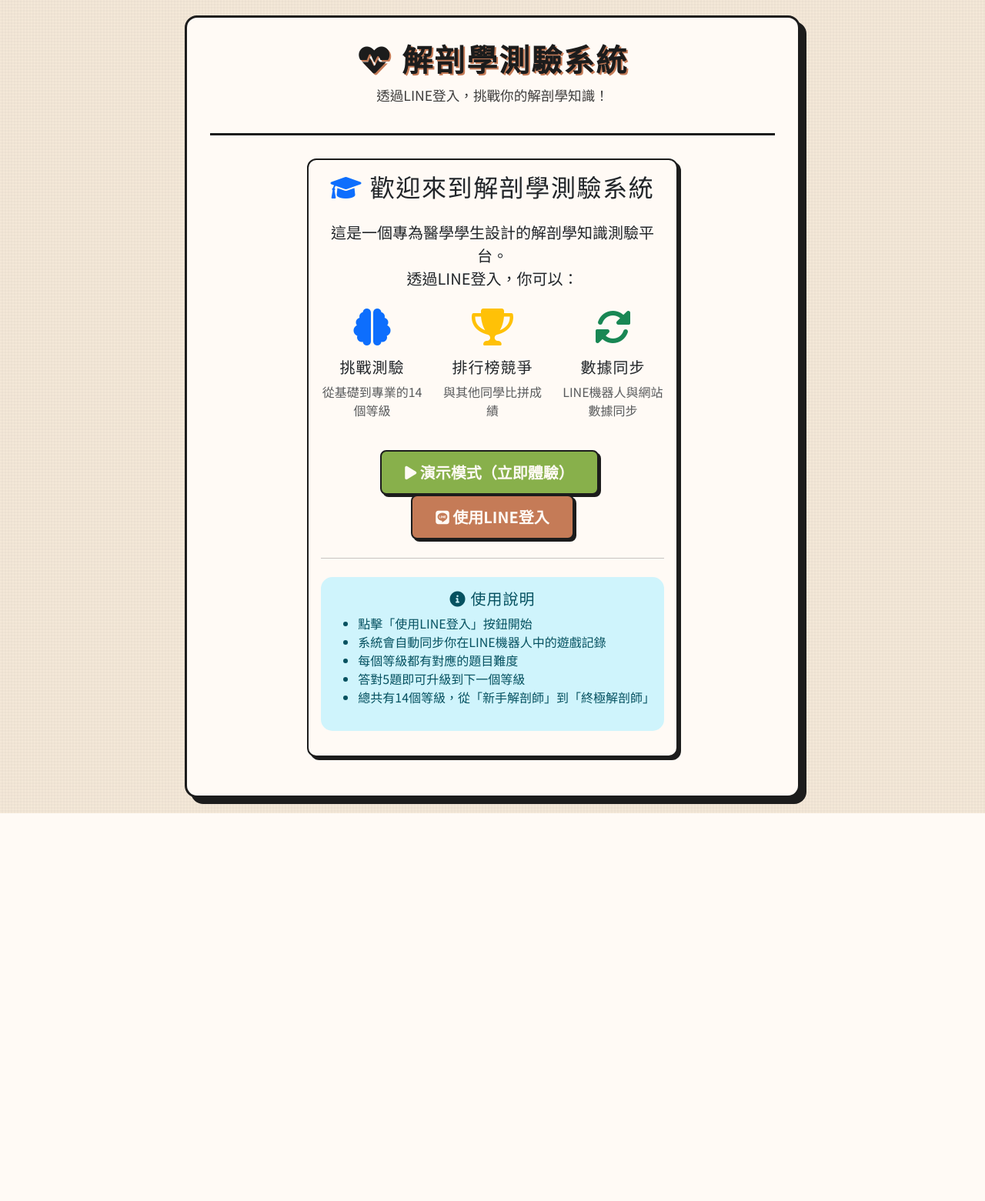
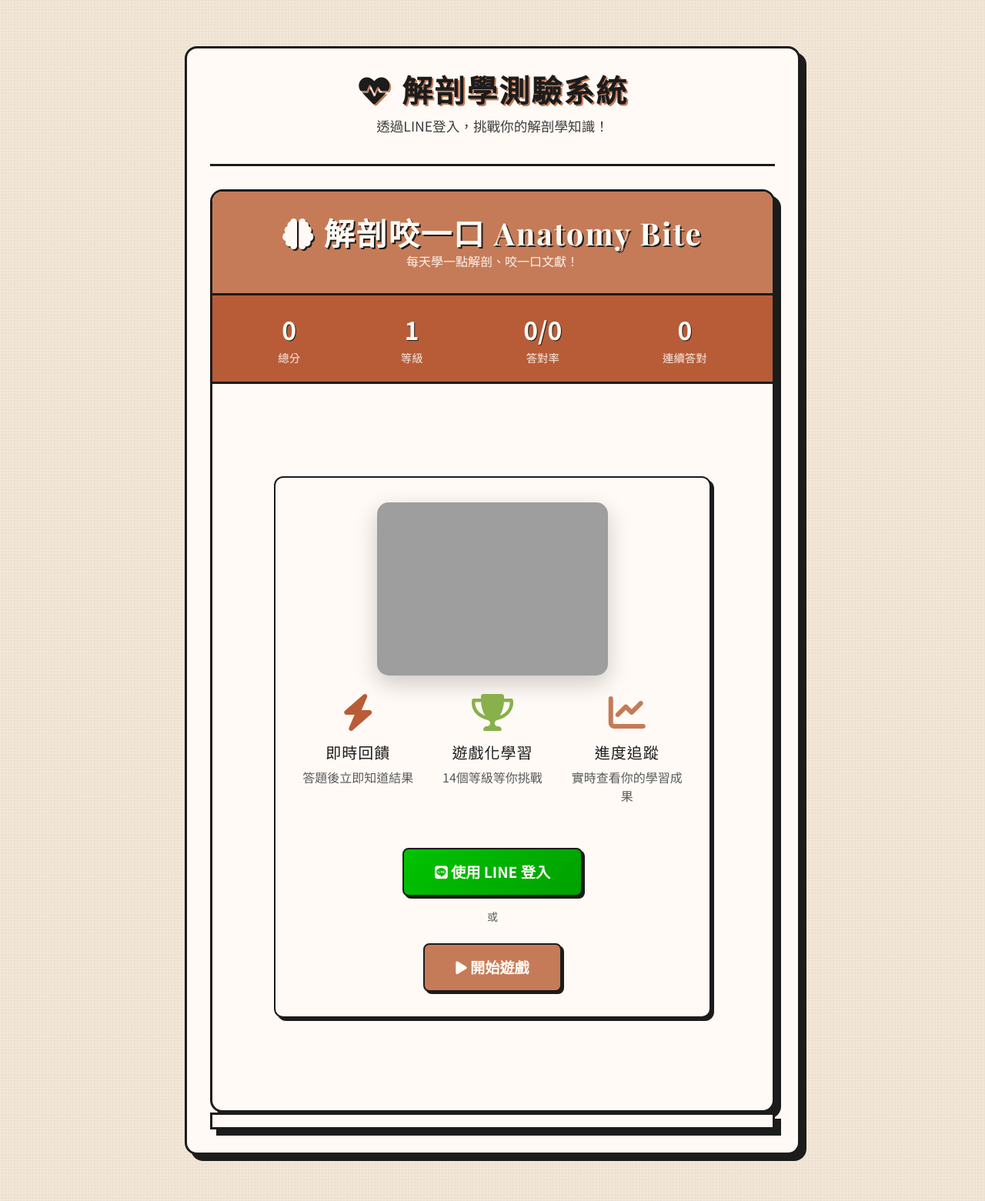
Before and after one commit to anatomy-quiz-pwa/anatomy_quiz_bot, a Flask app: template templates/index.html in a window 1280 px wide. Shown: the whole page at 77% size. Before the commit the page ends 1057 px from the top, so only its background shows below. Run offline with Flask 3, Linux system fonts and the light colour scheme; the template is opened without the code that fills it, so the values that code supplies are empty; grey boxes are pictures that could not be loaded.

Commit message:
修復雲端版本使用正確的模板檔案
- 修復Flask應用程式的靜態檔案配置
- 更新templates/index.html使用正確的遊戲介面
- 在templates/base.html中添加品牌主題CSS連結
- 確保雲端版本使用與本地版本相同的內容結構

修復內容：
* Flask app配置 static_folder='static'
* templates/index.html 更新為遊戲化介面
* templates/base.html 添加品牌主題CSS
* 確保所有頁面都使用統一的品牌風格

```diff
--- a/templates/base.html
+++ b/templates/base.html
@@ -10,6 +10,8 @@
     <link href="https://fonts.googleapis.com/css2?family=Playfair+Display:wght@400;700;900&family=Noto+Sans+TC:wght@400;500;700&display=swap" rel="stylesheet">
     <link href="https://cdn.jsdelivr.net/npm/bootstrap@5.3.0/dist/css/bootstrap.min.css" rel="stylesheet">
     <link href="https://cdnjs.cloudflare.com/ajax/libs/font-awesome/6.0.0/css/all.min.css" rel="stylesheet">
+    <!-- Brand Theme -->
+    <link href="{{ url_for('static', filename='brand-theme.css') }}" rel="stylesheet">
     <style>
         body {
             background: #F4E8D8;
--- a/templates/index.html
+++ b/templates/index.html
@@ -1,70 +1,169 @@
 {% extends "base.html" %}
 
-{% block title %}解剖學測驗系統 - 首頁{% endblock %}
+{% block title %}解剖咬一口 Anatomy Bite - 遊戲化問答系統{% endblock %}
 
 {% block content %}
-<div class="row justify-content-center">
-    <div class="col-md-8 text-center">
-        <div class="card">
-            <div class="card-body">
-                <h2 class="card-title mb-4">
-                    <i class="fas fa-graduation-cap text-primary"></i>
-                    歡迎來到解剖學測驗系統
-                </h2>
-                <p class="card-text lead mb-4">
-                    這是一個專為醫學學生設計的解剖學知識測驗平台。<br>
-                    透過LINE登入，你可以：
-                </p>
+<div class="game-container">
+    <!-- 遊戲標題 -->
+    <div class="game-header">
+        <h1><i class="fas fa-brain"></i> 解剖咬一口 Anatomy Bite</h1>
+        <p class="mb-0">每天學一點解剖、咬一口文獻！</p>
+    </div>
+
+    <!-- 統計欄 -->
+    <div class="stats-bar" id="stats-bar" style="display: none;">
+        <div class="stat-item">
+            <span class="stat-value" id="stat-score">0</span>
+            <span class="stat-label">總分</span>
+        </div>
+        <div class="stat-item">
+            <span class="stat-value" id="stat-level">1</span>
+            <span class="stat-label">等級</span>
+        </div>
+        <div class="stat-item">
+            <span class="stat-value" id="stat-correct">0/0</span>
+            <span class="stat-label">答對率</span>
+        </div>
+        <div class="stat-item">
+            <span class="stat-value" id="stat-streak">0</span>
+            <span class="stat-label">連續答對</span>
+        </div>
+    </div>
+
+    <!-- 遊戲內容 -->
+    <div class="game-content">
+        <!-- 開始畫面 -->
+        <div id="start-screen">
+            <div class="feature-card">
+                <div class="text-center mb-4">
+                    <img src="https://ciqlfqfgzqqgdrogedxg.supabase.co/storage/v1/object/public/linebot/opening.png"
+                         alt="解剖咬一口開場圖片"
+                         style="max-width: 300px; height: auto; border-radius: 15px; box-shadow: 0 10px 30px rgba(0,0,0,0.2);">
+                </div>
 
                 <div class="row mb-4">
-                    <div class="col-md-4">
-                        <div class="text-center">
-                            <i class="fas fa-brain fa-3x text-primary mb-3"></i>
-                            <h5>挑戰測驗</h5>
-                            <p class="text-muted">從基礎到專業的14個等級</p>
-                        </div>
+                    <div class="col-md-4 mb-3">
+                        <i class="fas fa-bolt fa-3x text-warning mb-3"></i>
+                        <h5>即時回饋</h5>
+                        <p class="text-muted">答題後立即知道結果</p>
                     </div>
-                    <div class="col-md-4">
-                        <div class="text-center">
-                            <i class="fas fa-trophy fa-3x text-warning mb-3"></i>
-                            <h5>排行榜競爭</h5>
-                            <p class="text-muted">與其他同學比拼成績</p>
-                        </div>
+                    <div class="col-md-4 mb-3">
+                        <i class="fas fa-trophy fa-3x text-success mb-3"></i>
+                        <h5>遊戲化學習</h5>
+                        <p class="text-muted">14個等級等你挑戰</p>
                     </div>
-                    <div class="col-md-4">
-                        <div class="text-center">
-                            <i class="fas fa-sync-alt fa-3x text-success mb-3"></i>
-                            <h5>數據同步</h5>
-                            <p class="text-muted">LINE機器人與網站數據同步</p>
-                        </div>
+                    <div class="col-md-4 mb-3">
+                        <i class="fas fa-chart-line fa-3x text-primary mb-3"></i>
+                        <h5>進度追蹤</h5>
+                        <p class="text-muted">實時查看你的學習成果</p>
                     </div>
                 </div>
 
-                <div class="d-grid gap-2 d-md-block">
-                    <a href="/demo" class="btn btn-success btn-lg me-2">
-                        <i class="fas fa-play"></i>
-                        演示模式（立即體驗）
-                    </a>
-                    <a href="/login" class="btn btn-primary btn-lg">
-                        <i class="fab fa-line"></i>
-                        使用LINE登入
-                    </a>
+                <!-- LINE 登录区域 -->
+                <div id="login-section" class="mb-4">
+                    <div class="mb-3">
+                        <a href="/login" class="action-btn btn-success" style="background: linear-gradient(135deg, #00C300, #00A000); text-decoration: none; display: inline-block;">
+                            <i class="fab fa-line"></i> 使用 LINE 登入
+                        </a>
+                    </div>
+                    <p class="text-muted small">或</p>
                 </div>
 
-                <hr class="my-4">
+                <!-- 手动输入昵称区域 -->
+                <div id="manual-login-section" class="mb-4" style="display: none;">
+                    <div class="mb-4">
+                        <input type="text" id="nickname-input" class="form-control form-control-lg"
+                               placeholder="請輸入你的暱稱（選填）" maxlength="20">
+                    </div>
+                </div>
 
-                <div class="alert alert-info">
-                    <h5><i class="fas fa-info-circle"></i> 使用說明</h5>
-                    <ul class="text-start">
-                        <li>點擊「使用LINE登入」按鈕開始</li>
-                        <li>系統會自動同步你在LINE機器人中的遊戲記錄</li>
-                        <li>每個等級都有對應的題目難度</li>
-                        <li>答對5題即可升級到下一個等級</li>
-                        <li>總共有14個等級，從「新手解剖師」到「終極解剖師」</li>
-                    </ul>
+                <!-- 用户信息显示 -->
+                <div id="user-info" class="mb-4" style="display: none;">
+                    <div class="alert alert-info">
+                        <i class="fas fa-user"></i>
+                        <span id="user-display-name"></span>
+                        <a href="/logout" class="btn btn-sm btn-outline-secondary ms-2">
+                            <i class="fas fa-sign-out-alt"></i> 登出
+                        </a>
+                    </div>
                 </div>
+
+                <a href="/demo" class="action-btn btn-primary-custom" style="text-decoration: none; display: inline-block;">
+                    <i class="fas fa-play"></i> 開始遊戲
+                </a>
+            </div>
+        </div>
+
+        <!-- 載入中 -->
+        <div id="loading-screen" class="loading" style="display: none;">
+            <div class="spinner"></div>
+            <h4>正在載入題目...</h4>
+        </div>
+
+        <!-- 遊戲畫面 -->
+        <div id="game-screen" style="display: none;">
+            <!-- 進度條 -->
+            <div class="progress-bar-custom">
+                <div class="progress-fill" id="progress-bar" style="width: 0%">
+                    <span id="progress-text">0%</span>
+                </div>
+            </div>
+
+            <!-- 題目卡片 -->
+            <div class="question-card">
+                <div class="mb-3">
+                    <span class="level-badge" id="question-level">等級 1</span>
+                    <span class="badge bg-info ms-2" id="question-category">類別</span>
+                </div>
+                <div class="question-text" id="question-text">題目載入中...</div>
+                <div id="options-container"></div>
+            </div>
+
+            <!-- 解釋區域 -->
+            <div id="explanation-area" style="display: none;">
+                <div class="explanation-box">
+                    <h5><i class="fas fa-lightbulb text-warning"></i> 詳細解釋</h5>
+                    <p id="explanation-text"></p>
+                </div>
+            </div>
+
+            <!-- 按鈕區 -->
+            <div class="text-center mt-4">
+                <button class="action-btn btn-primary-custom" id="submit-btn"
+                        onclick="submitAnswer()" disabled>
+                    <i class="fas fa-check"></i> 提交答案
+                </button>
+                <button class="action-btn btn-primary-custom" id="next-btn"
+                        onclick="nextQuestion()" style="display: none;">
+                    <i class="fas fa-forward"></i> 下一題
+                </button>
             </div>
         </div>
     </div>
 </div>
+
+<!-- 結果彈窗 -->
+<div class="result-modal" id="result-modal">
+    <div class="result-content">
+        <div id="result-icon"></div>
+        <h2 id="result-title"></h2>
+        <p id="result-message"></p>
+        <div id="result-stats"></div>
+    </div>
+</div>
+
+<script>
+// 簡化的 JavaScript 功能
+function startGame() {
+    window.location.href = '/demo';
+}
+
+function submitAnswer() {
+    // 簡化功能
+}
+
+function nextQuestion() {
+    // 簡化功能
+}
+</script>
 {% endblock %}
--- a/web_app.py
+++ b/web_app.py
@@ -21,7 +21,7 @@
 except ImportError:
     pass
 
-app = Flask(__name__)
+app = Flask(__name__, static_folder='static', static_url_path='/static')
 app.secret_key = os.getenv('FLASK_SECRET_KEY', secrets.token_hex(32))
 
 # 設置日誌
```
